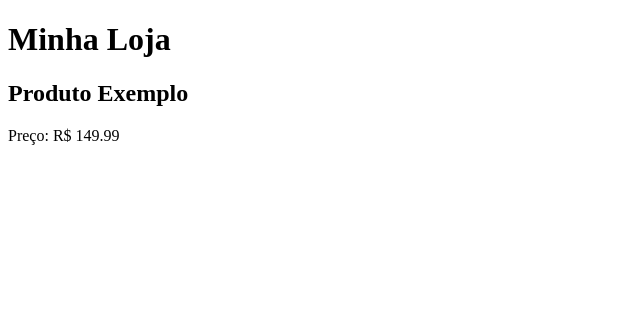
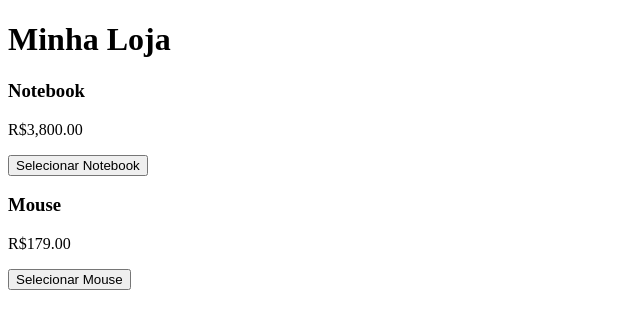
Before and after one commit to felipesantana-or/meu-primeiro-app, an Angular app: page / in a window 1280 px wide. Shown: the top 328 px of the page, without its empty margins (0-640 px from the left). Built offline with nearby package versions, Linux system fonts and the light colour scheme.

Commit message:
controle de fluxo entre componentes

```diff
--- a/src/app/app.html
+++ b/src/app/app.html
@@ -1,2 +1,2 @@
-<h1> Minha Loja </h1>
-<app-produto></app-produto>
+<h1>Minha Loja</h1>
+<app-lista-produtos></app-lista-produtos>
--- a/src/app/app.ts
+++ b/src/app/app.ts
@@ -1,10 +1,11 @@
 import { Component, signal } from '@angular/core';
 import { RouterOutlet } from '@angular/router';
 import { Produto } from './components/produto/produto';
+import { ListaProdutos } from './components/lista-produtos/lista-produtos';
 
 @Component({
   selector: 'app-root',
-  imports: [Produto],
+  imports: [ListaProdutos],
   templateUrl: './app.html',
   styleUrl: './app.css'
 })
--- /dev/null
+++ b/src/app/components/lista-produtos/lista-produtos.html
@@ -0,0 +1,7 @@
+@for (item of produtos; track item.nome) {
+  <app-produto
+    [nome]="item.nome"
+    [preco]="item.preco"
+    (produtoSelecionado)="exibirProduto($event)"
+  ></app-produto>
+}
--- /dev/null
+++ b/src/app/components/lista-produtos/lista-produtos.ts
@@ -0,0 +1,20 @@
+import { Component } from '@angular/core';
+import { Produto } from '../produto/produto';
+
+@Component({
+  selector: 'app-lista-produtos',
+  imports: [Produto],
+  templateUrl: './lista-produtos.html',
+  styleUrl: './lista-produtos.css',
+})
+export class ListaProdutos {
+  produtos = [
+    { nome: 'Notebook', preco: 3800 },
+    { nome: 'Mouse', preco: 179 },
+  ];
+
+  exibirProduto(nome: string) {
+    console.log('Produto selecionado:', nome);
+    // Aqui você pode atualizar o estado, abrir modal, etc.
+  }
+}
--- a/src/app/components/produto/produto.html
+++ b/src/app/components/produto/produto.html
@@ -1,8 +1,6 @@
-<div class="produto">
+<div class="produto-card">
+  <h3>{{ nome }}</h3>
+  <p>{{ preco | currency: 'BRL' }}</p>
 
-    <h2> {{ nome }}</h2>
-    <p> Preço: R$ {{ preco }} </p>
-
-
-
+  <button (click)="selecionarProduto()">Selecionar {{ nome }}</button>
 </div>
--- a/src/app/components/produto/produto.ts
+++ b/src/app/components/produto/produto.ts
@@ -1,14 +1,19 @@
-import { Component } from '@angular/core';
+import { Component, Input, Output, EventEmitter } from '@angular/core';
+import { CurrencyPipe } from '@angular/common';
 
 @Component({
   selector: 'app-produto',
-  imports: [],
+  imports: [CurrencyPipe],
   templateUrl: './produto.html',
   styleUrl: './produto.css',
 })
+
 export class Produto {
-  nome = 'Produto Exemplo';
-  preco = 149.99;
+  @Input() nome: string = '';
+  @Input() preco: number = 0;
+  @Output() produtoSelecionado = new EventEmitter<string>();
 
-
+  selecionarProduto() {
+    this.produtoSelecionado.emit(this.nome);
+  }
 }
```
Also changed, not shown: src/app/pipes/preco-formatado-pipe.ts (added, +10 -0 lines), src/app/components/lista-produtos/lista-produtos.css (added), 2 other files (tests, documents, lock files or other folders).
